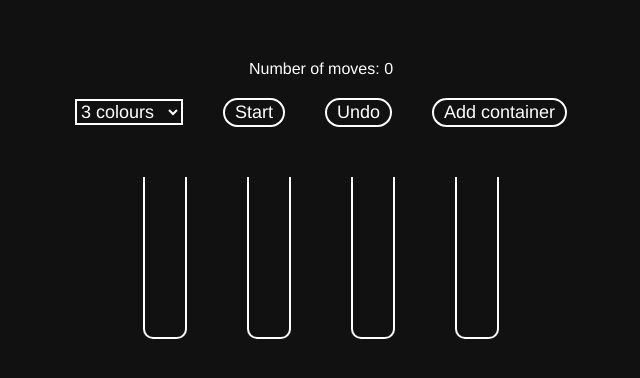
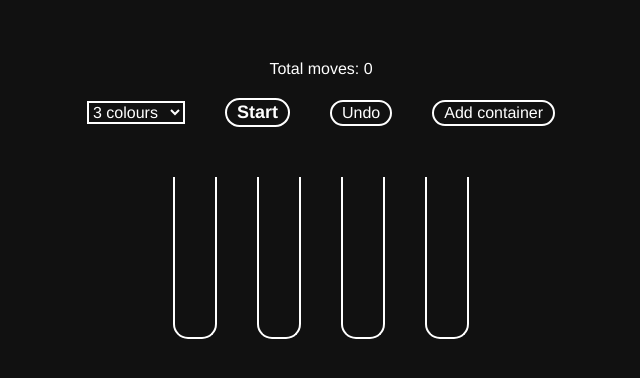
Before and after one commit to KateHoward10/colour-sort, a Vue app: page / in a window 1280 px wide. Shown: the top 378 px of the page, without its empty margins (319-959 px from the left). Built offline with nearby package versions, Linux system fonts and the light colour scheme.

Commit message:
Tidy up styling

```diff
--- a/public/index.html
+++ b/public/index.html
@@ -5,6 +5,7 @@
     <meta http-equiv="X-UA-Compatible" content="IE=edge">
     <meta name="viewport" content="width=device-width,initial-scale=1.0">
     <link rel="icon" href="<%= BASE_URL %>favicon.ico">
+    <link rel="stylesheet" href="style.css">
     <title><%= htmlWebpackPlugin.options.title %></title>
   </head>
   <body>
--- /dev/null
+++ b/public/style.css
@@ -0,0 +1,68 @@
+body {
+  margin: 0;
+}
+
+#app {
+  font-family: Avenir, Helvetica, Arial, sans-serif;
+  -webkit-font-smoothing: antialiased;
+  -moz-osx-font-smoothing: grayscale;
+  background-color: #111;
+  min-height: 100vh;
+  text-align: center;
+  padding: 60px;
+  color: #fff;
+}
+
+.wrapper {
+  display: flex;
+  flex-flow: row wrap;
+  align-items: center;
+  justify-content: center;
+  max-width: 700px;
+  margin: 0 auto;
+}
+
+button, select {
+  font-family: Avenir, Helvetica, Arial, sans-serif;
+  font-size: 16px;
+  color: #fff;
+  background-color: #111;
+  border: 2px solid #fff;
+  margin: 20px;
+}
+
+button {
+  border-radius: 15px;
+  padding: 2px 10px;
+  cursor: pointer;
+}
+
+button:hover {
+  transform: scale(1.1);
+}
+
+.start-button {
+  font-size: 18px;
+  font-weight: bold;
+}
+
+.container {
+  width: 40px;
+  height: 160px;
+  border: 2px solid #fff;
+  border-top: 0;
+  border-bottom-left-radius: 15px;
+  border-bottom-right-radius: 15px;
+  margin: 30px 20px;
+  display: flex;
+  flex-direction: column;
+  justify-content: flex-end;
+  cursor: pointer;
+}
+
+.ball {
+  width: 38px;
+  height: 38px;
+  border-radius: 50%;
+  border: 1px solid #222;
+}
--- a/src/App.vue
+++ b/src/App.vue
@@ -1,12 +1,12 @@
 <template>
   <div id="app">
-    <div>Number of moves: {{ totalMoves }}</div>
+    <div>Total moves: {{ totalMoves }}</div>
     <select v-model="level">
       <option v-for="value in [3,4,5,6,7,8,9,10]" :key="value" :value="value">
         {{ value }} colours
       </option>
     </select>
-    <button @click="start">Start</button>
+    <button @click="start" class="start-button">Start</button>
     <button :disabled="!moves.length" @click="undo">Undo</button>
     <button :disabled="cannotAddContainer()" @click="addContainer">Add container</button>
     <div class="wrapper">
@@ -109,40 +109,3 @@ export default {
   }
 }
 </script>
-
-<style>
-body {
-  margin: 0;
-}
-#app {
-  font-family: Avenir, Helvetica, Arial, sans-serif;
-  -webkit-font-smoothing: antialiased;
-  -moz-osx-font-smoothing: grayscale;
-  background-color: #111;
-  min-height: 100vh;
-  text-align: center;
-  padding: 60px;
-  color: #fff;
-}
-.wrapper {
-  display: flex;
-  flex-flow: row wrap;
-  align-items: center;
-  justify-content: center;
-  max-width: 700px;
-  margin: 0 auto;
-}
-button, select {
-  font-family: Avenir, Helvetica, Arial, sans-serif;
-  font-size: 18px;
-  color: #fff;
-  background-color: #111;
-  border: 2px solid #fff;
-  margin: 20px;
-}
-button {
-  border-radius: 15px;
-  padding: 2px 10px;
-  cursor: pointer;
-}
-</style>
--- a/src/components/Ball.vue
+++ b/src/components/Ball.vue
@@ -18,12 +18,3 @@ export default {
   }
 }
 </script>
-
-<style scoped>
-  .ball {
-    width: 38px;
-    height: 38px;
-    border-radius: 50%;
-    border: 1px solid #222;
-  }
-</style>
--- a/src/components/Container.vue
+++ b/src/components/Container.vue
@@ -24,19 +24,3 @@ export default {
   }
 }
 </script>
-
-<style scoped>
-  .container {
-    width: 40px;
-    height: 160px;
-    border: 2px solid #fff;
-    border-top: 0;
-    border-bottom-left-radius: 10px;
-    border-bottom-right-radius: 10px;
-    margin: 30px;
-    display: flex;
-    flex-direction: column;
-    justify-content: flex-end;
-    cursor: pointer;
-  }
-</style>
```
